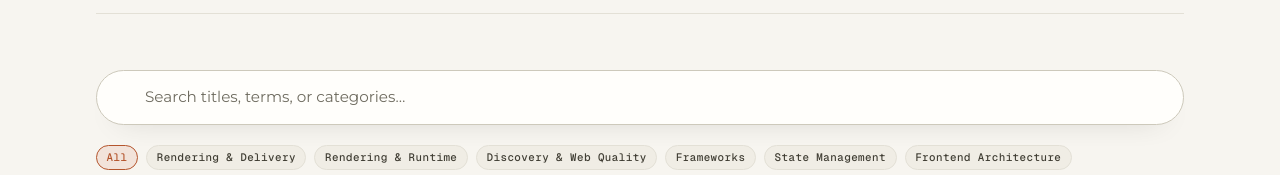
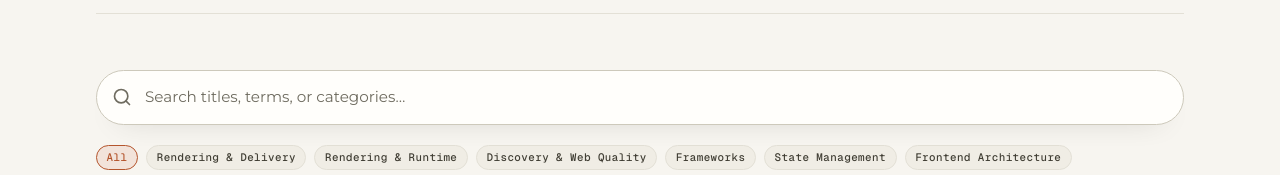
Before and after one commit to fuadrifki/my-portfolio, a Next.js app: page /knowledge in a window 1280 px wide. Shown: the part 456-631 px from the top of the page. Built offline with nearby package versions, Linux system fonts and the light colour scheme.

Commit message:
fix: align knowledge search controls

```diff
--- a/src/app/globals.css
+++ b/src/app/globals.css
@@ -699,8 +699,10 @@ button:disabled,
 .knowledge-search:focus { border-color: var(--accent); outline: 2px solid color-mix(in srgb, var(--accent) 20%, transparent); outline-offset: 2px; }
 
 .knowledge-search-sticky {
-  position: static;
+  position: relative;
 }
+
+.knowledge-search-control { position: relative; }
 
 .knowledge-article-breadcrumb {
   position: relative;
--- a/src/components/learning/knowledge-base.tsx
+++ b/src/components/learning/knowledge-base.tsx
@@ -269,6 +269,7 @@ export function KnowledgeHome() {
 
     <section className="py-10 md:py-14" aria-labelledby="terms-title">
         <div ref={searchAreaRef} className="knowledge-search-sticky relative z-20">
+          <div className="knowledge-search-control">
           <label className="sr-only" htmlFor={searchId}>{locale === "id" ? "Cari artikel" : "Search articles"}</label>
           <Search aria-hidden="true" className="pointer-events-none absolute left-4 top-1/2 size-5 -translate-y-1/2 text-(--muted)" />
           <input
@@ -295,6 +296,7 @@ export function KnowledgeHome() {
           {suggestionsOpen && suggestions.length ? <div id={suggestionListId} role="listbox" aria-label={locale === "id" ? "Saran artikel" : "Article suggestions"} className="knowledge-suggestions z-50">
             {suggestions.map((entry, index) => <button id={`${suggestionListId}-${index}`} key={entry.slug} type="button" role="option" aria-selected={activeSuggestion === index} className="knowledge-suggestion" data-active={activeSuggestion === index} onMouseEnter={() => setActiveSuggestion(index)} onClick={() => openArticle(entry)}><span className="font-semibold text-(--ink)">{t(entry.title)}</span><span className="mt-1 text-xs text-(--muted)">{t(entry.category)}</span></button>)}
           </div> : null}
+          </div>
         </div>
 
         <div className="mt-5 flex flex-wrap gap-2" role="group" aria-label={locale === "id" ? "Filter kategori" : "Category filters"}>
```
